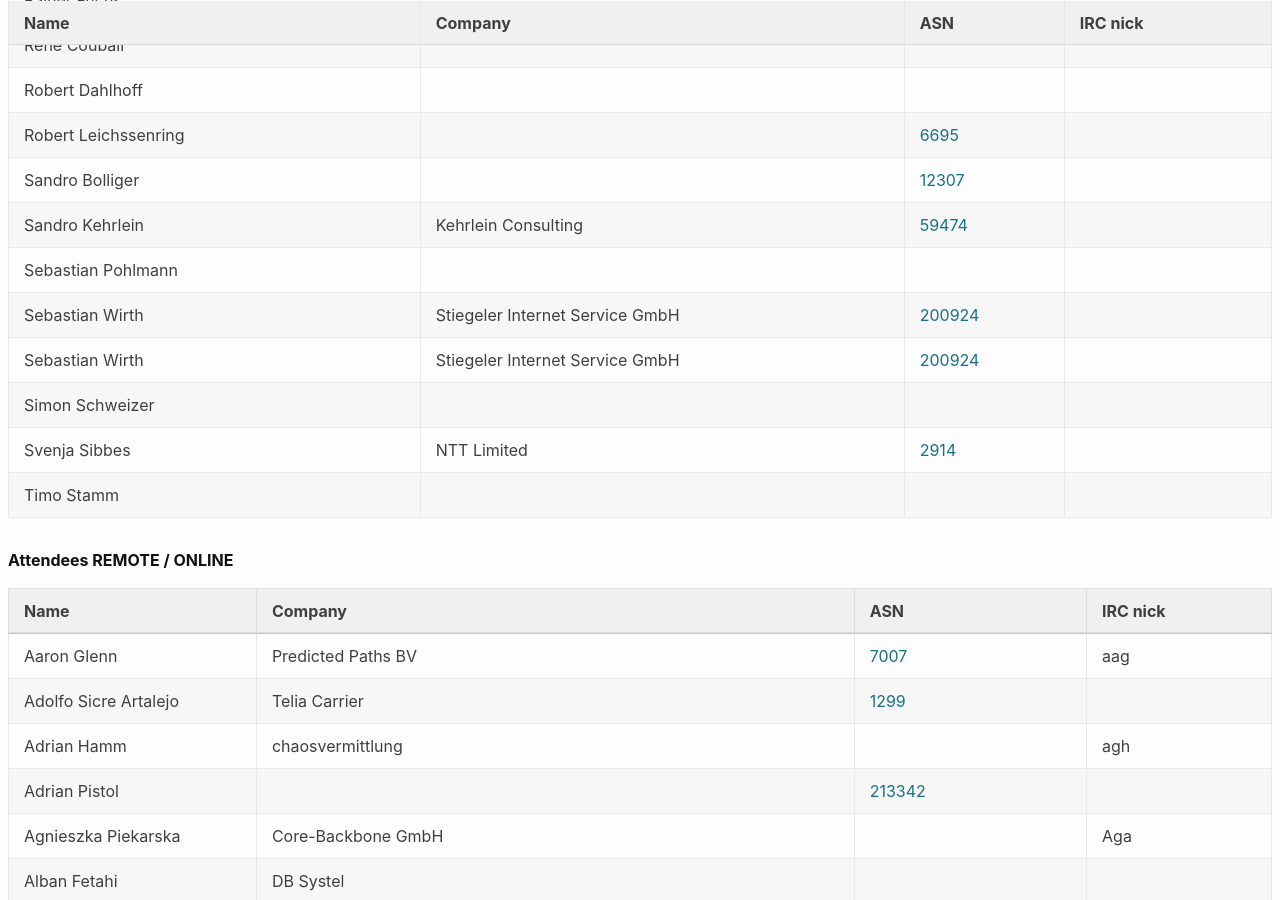
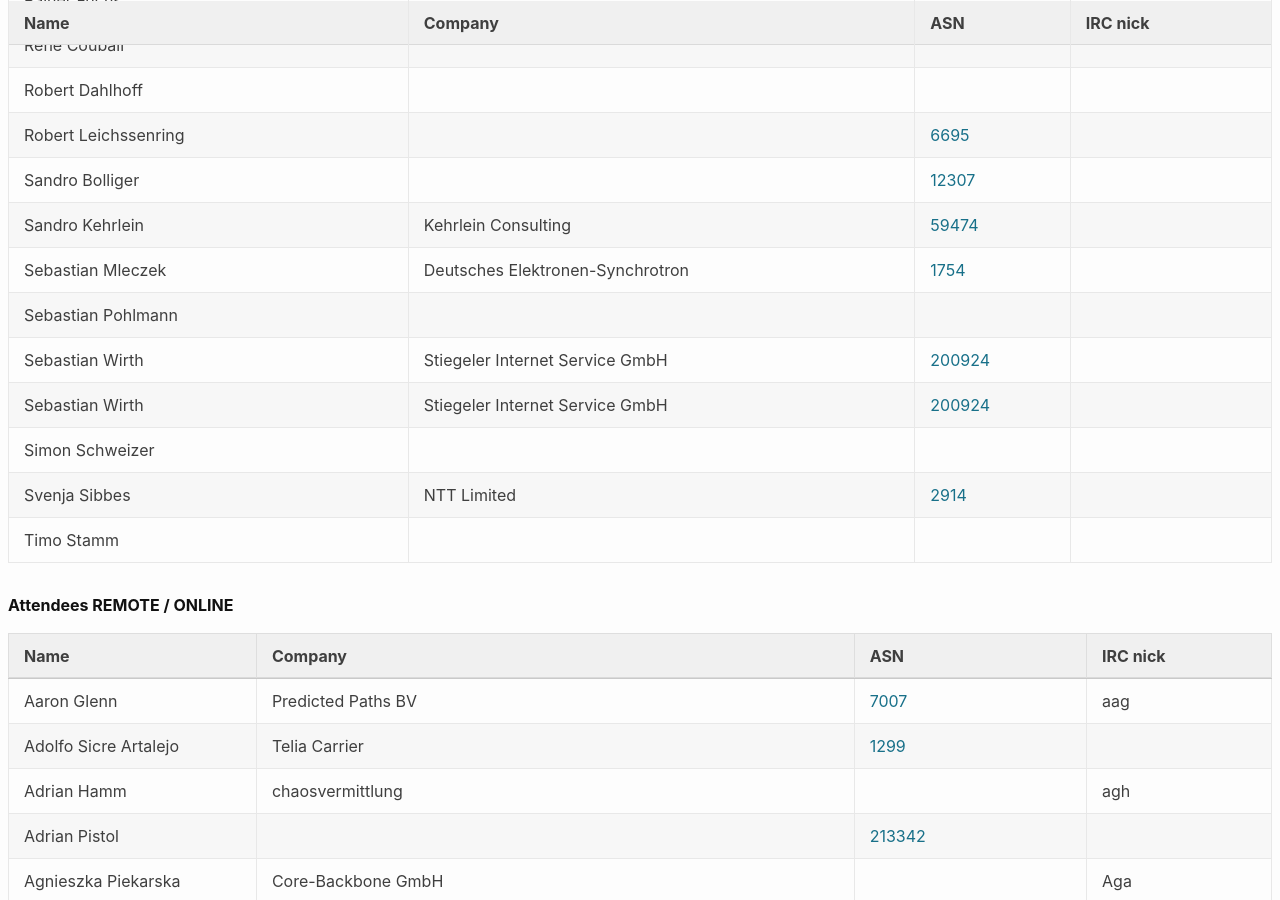
Before and after one commit to denog/pretix-attendeelist, a Jekyll site: the page built from denog14/index.md, in a window 1280 px wide and 900 px high, scrolled down 1408 px. Built offline with Jekyll 4.4.1, drawn with Linux system fonts in a browser that asks for light colours.

Commit message:
Latest data: Thu Aug 25 06:42:23 UTC 2022

```diff
--- a/_data/attendees_denog14_onsite.json
+++ b/_data/attendees_denog14_onsite.json
@@ -204,6 +204,12 @@
     "asn": "59474"
   },
   {
+    "name": "Sebastian Mleczek",
+    "company": "Deutsches Elektronen-Synchrotron",
+    "irc": null,
+    "asn": "1754"
+  },
+  {
     "name": "Sebastian Pohlmann",
     "company": null,
     "irc": null,
```
